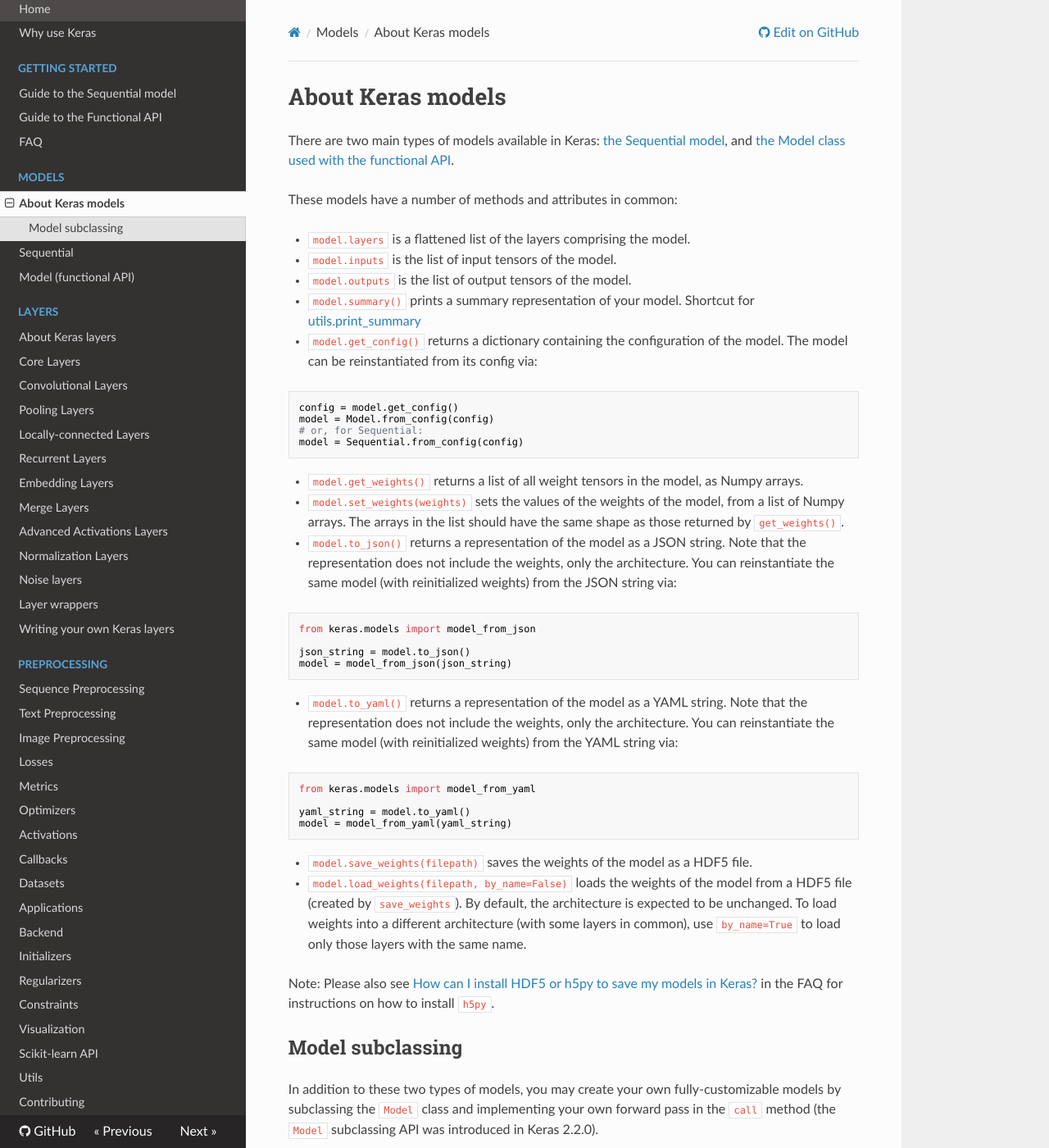
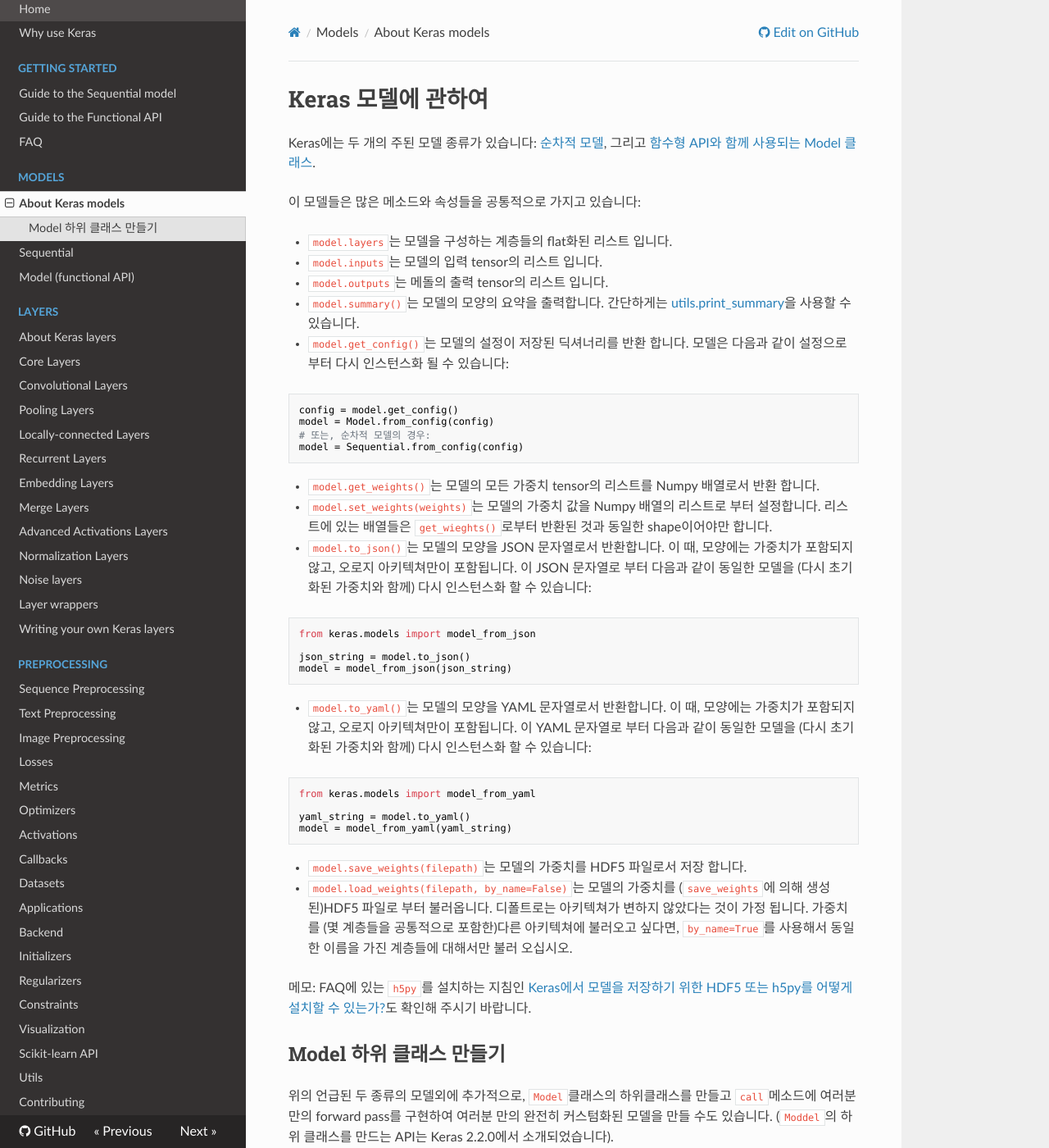
Before and after one commit to keras-team/keras-docs-ko, an MkDocs documentation site: the page built from sources/models/about-keras-models.md, in a window 1280 px wide and 1400 px high. Shown: the whole window at 82% size. Built offline with MkDocs 1.6.1, drawn with Linux system fonts in a browser that asks for light colours; nearby versions of some CDN libraries; some of the changed text lies outside the part shown.

Commit message:
Update about-keras-models.md

````diff
--- a/sources/models/about-keras-models.md
+++ b/sources/models/about-keras-models.md
@@ -1,25 +1,25 @@
-# About Keras models
+# Keras 모델에 관하여
 
-There are two main types of models available in Keras: [the Sequential model](/models/sequential), and [the Model class used with the functional API](/models/model).
+Keras에는 두 개의 주된 모델 종류가 있습니다: [순차적 모델](/models/sequential), 그리고 [함수형 API와 함께 사용되는 Model 클래스](/models/model).
 
-These models have a number of methods and attributes in common:
+이 모델들은 많은 메소드와 속성들을 공통적으로 가지고 있습니다:
 
-- `model.layers` is a flattened list of the layers comprising the model.
-- `model.inputs` is the list of input tensors of the model.
-- `model.outputs` is the list of output tensors of the model.
-- `model.summary()` prints a summary representation of your model. Shortcut for [utils.print_summary](/utils/#print_summary)
-- `model.get_config()` returns a dictionary containing the configuration of the model. The model can be reinstantiated from its config via:
+- `model.layers`는 모델을 구성하는 계층들의 flat화된 리스트 입니다.
+- `model.inputs`는 모델의 입력 tensor의 리스트 입니다.
+- `model.outputs`는 메돌의 출력 tensor의 리스트 입니다.
+- `model.summary()`는 모델의 모양의 요약을 출력합니다. 간단하게는 [utils.print_summary](/utils/#print_summary)을 사용할 수 있습니다.
+- `model.get_config()`는 모델의 설정이 저장된 딕셔너리를 반환 합니다. 모델은 다음과 같이 설정으로 부터 다시 인스턴스화 될 수 있습니다:
 
 ```python
 config = model.get_config()
 model = Model.from_config(config)
-# or, for Sequential:
+# 또는, 순차적 모델의 경우:
 model = Sequential.from_config(config)
 ```
 
-- `model.get_weights()` returns a list of all weight tensors in the model, as Numpy arrays.
-- `model.set_weights(weights)` sets the values of the weights of the model, from a list of Numpy arrays. The arrays in the list should have the same shape as those returned by `get_weights()`.
-- `model.to_json()` returns a representation of the model as a JSON string. Note that the representation does not include the weights, only the architecture. You can reinstantiate the same model (with reinitialized weights) from the JSON string via:
+- `model.get_weights()`는 모델의 모든 가중치 tensor의 리스트를 Numpy 배열로서 반환 합니다.
+- `model.set_weights(weights)`는 모델의 가중치 값을 Numpy 배열의 리스트로 부터 설정합니다. 리스트에 있는 배열들은 `get_wieghts()`로부터 반환된 것과 동일한 shape이어야만 합니다.
+- `model.to_json()`는 모델의 모양을 JSON 문자열로서 반환합니다. 이 때, 모양에는 가중치가 포함되지 않고, 오로지 아키텍쳐만이 포함됩니다. 이 JSON 문자열로 부터 다음과 같이 동일한 모델을 (다시 초기화된 가중치와 함께) 다시 인스턴스화 할 수 있습니다:
 
 ```python
 from keras.models import model_from_json
@@ -27,7 +27,7 @@
 json_string = model.to_json()
 model = model_from_json(json_string)
 ```
-- `model.to_yaml()` returns a representation of the model as a YAML string. Note that the representation does not include the weights, only the architecture. You can reinstantiate the same model (with reinitialized weights) from the YAML string via:
+- `model.to_yaml()`는 모델의 모양을 YAML 문자열로서 반환합니다. 이 때, 모양에는 가중치가 포함되지 않고, 오로지 아키텍쳐만이 포함됩니다. 이 YAML 문자열로 부터 다음과 같이 동일한 모델을 (다시 초기화된 가중치와 함께) 다시 인스턴스화 할 수 있습니다:
 
 ```python
 from keras.models import model_from_yaml
@@ -36,18 +36,17 @@
 model = model_from_yaml(yaml_string)
 ```
 
-- `model.save_weights(filepath)` saves the weights of the model as a HDF5 file.
-- `model.load_weights(filepath, by_name=False)` loads the weights of the model from a HDF5 file (created by `save_weights`). By default, the architecture is expected to be unchanged. To load weights into a different architecture (with some layers in common), use `by_name=True` to load only those layers with the same name.
+- `model.save_weights(filepath)`는 모델의 가중치를 HDF5 파일로서 저장 합니다.
+- `model.load_weights(filepath, by_name=False)`는 모델의 가중치를 (`save_weights`에 의해 생성된)HDF5 파일로 부터 불러옵니다. 디폴트로는 아키텍쳐가 변하지 않았다는 것이 가정 됩니다. 가중치를 (몇 계층들을 공통적으로 포함한)다른 아키텍쳐에 불러오고 싶다면, `by_name=True`를 사용해서 동일한 이름을 가진 계층들에 대해서만 불러 오십시오.
 
-Note: Please also see [How can I install HDF5 or h5py to save my models in Keras?](/getting-started/faq/#how-can-i-install-HDF5-or-h5py-to-save-my-models-in-Keras) in the FAQ for instructions on how to install `h5py`.
+메모: FAQ에 있는 `h5py`를 설치하는 지침인 [Keras에서 모델을 저장하기 위한 HDF5 또는 h5py를 어떻게 설치할 수 있는가?](/getting-started/faq/#how-can-i-install-HDF5-or-h5py-to-save-my-models-in-Keras)도 확인해 주시기 바랍니다.
 
 
-## Model subclassing
+## Model 하위 클래스 만들기
 
-In addition to these two types of models, you may create your own fully-customizable models by subclassing the `Model` class
-and implementing your own forward pass in the `call` method (the `Model` subclassing API was introduced in Keras 2.2.0).
+위의 언급된 두 종류의 모델외에 추가적으로, `Model`클래스의 하위클래스를 만들고 `call`메소드에 여러분 만의 forward pass를 구현하여 여러분 만의 완전히 커스텀화된 모델을 만들 수도 있습니다. (`Moddel`의 하위 클래스를 만드는 API는 Keras 2.2.0에서 소개되었습니다).
 
-Here's an example of a simple multi-layer perceptron model written as a `Model` subclass:
+`Model`의 하위 클래스로서 만들어진 간단한 다중-계층 퍼셉트론의 예제입니다:
 
 ```python
 import keras
@@ -80,15 +79,14 @@
 model.fit(...)
 ```
 
-Layers are defined in `__init__(self, ...)`, and the forward pass is specified in `call(self, inputs)`. In `call`, you may specify custom losses by calling `self.add_loss(loss_tensor)` (like you would in a custom layer).
+계층들은 `__init__(self, ...)`에 정의되어 있고, forward pass는 `call(self, inputs)`에 구체화 되어 있습니다. `call`내부에서 `self.add_loss(loss_tensor)`를 호출하면 (사용자 정의 계층에서 하는 것과 비슷하게)사용자 정의 손실을 명시해 줄 수도 있습니다.
 
-In subclassed models, the model's topology is defined as Python code (rather than as a static graph of layers).
-That means the model's topology cannot be inspected or serialized. As a result, the following methods and attributes are **not available for subclassed models**:
+하위 클래스화된 모델에서, 모델의 토폴로지는 (계층들의 정적인 그래프 대신에) Python 코드에 의해 정의 됩니다.
+모델의 토폴로지가 직렬화 또는 검사될 수 없다는 의미 입니다. 결과적으로, 다음의 메소드들과 속성들은 **하위 클래스화된 모델에서는 사용할 수 없습니다**:
 
-- `model.inputs` and `model.outputs`.
-- `model.to_yaml()` and `model.to_json()`
-- `model.get_config()` and `model.save()`.
+- `model.inputs` 그리고 `model.outputs`.
+- `model.to_yaml()` 그리고 `model.to_json()`
+- `model.get_config()` 그리고 `model.save()`.
 
-**Key point:** use the right API for the job. The `Model` subclassing API can provide you with greater flexbility for implementing complex models,
-but it comes at a cost (in addition to these missing features):
-it is more verbose, more complex, and has more opportunities for user errors. If possible, prefer using the functional API, which is more user-friendly.
+**중요한 점:** 작업에 적합한 API를 사용하십시오. `Model`의 하위 클래스를 만드는 API는 복잡한 모델을 구현하는데 있어서 높은 유연성을 제공해 줄 수 있지만, 거기에는 (위의 사라진 특징들에 더하여) 대가가 따릅니다:
+좀 더 장황하고, 복잡하고, 그리고 사용자의 에러가 발생할 소지가 있습니다. 가능한한 사용자에게 친숙한 함수형 API 사용을 선호 하십시오.
````
